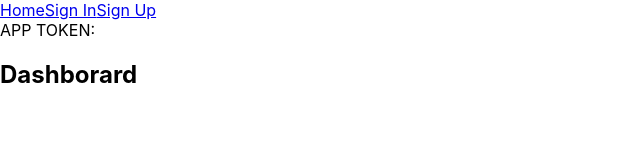
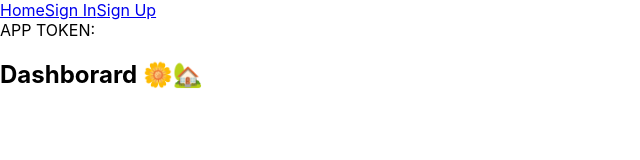
Before and after one commit to justin-w-soto/todo-frontend, a React (Create React App) app: page / in a window 1280 px wide. Shown: the top 160 px of the page, without its empty margins (0-640 px from the left). Built offline with nearby package versions, Linux system fonts and the light colour scheme.

Commit message:
trimmed someextra files

```diff
--- a/src/App.js
+++ b/src/App.js
@@ -7,7 +7,7 @@ import Todos from './Todos.js';
 
 class Home extends Component {
     render() {
-        return <h1>Dashborard</h1>;
+        return <h1>Dashborard 🌼🏡</h1>;
     }
 }
 class App extends Component {
```
Also changed, not shown: src/Home.js (deleted, +0 -11 lines), src/Header.js (deleted), src/Login.js (deleted), src/Signup.js (deleted).
